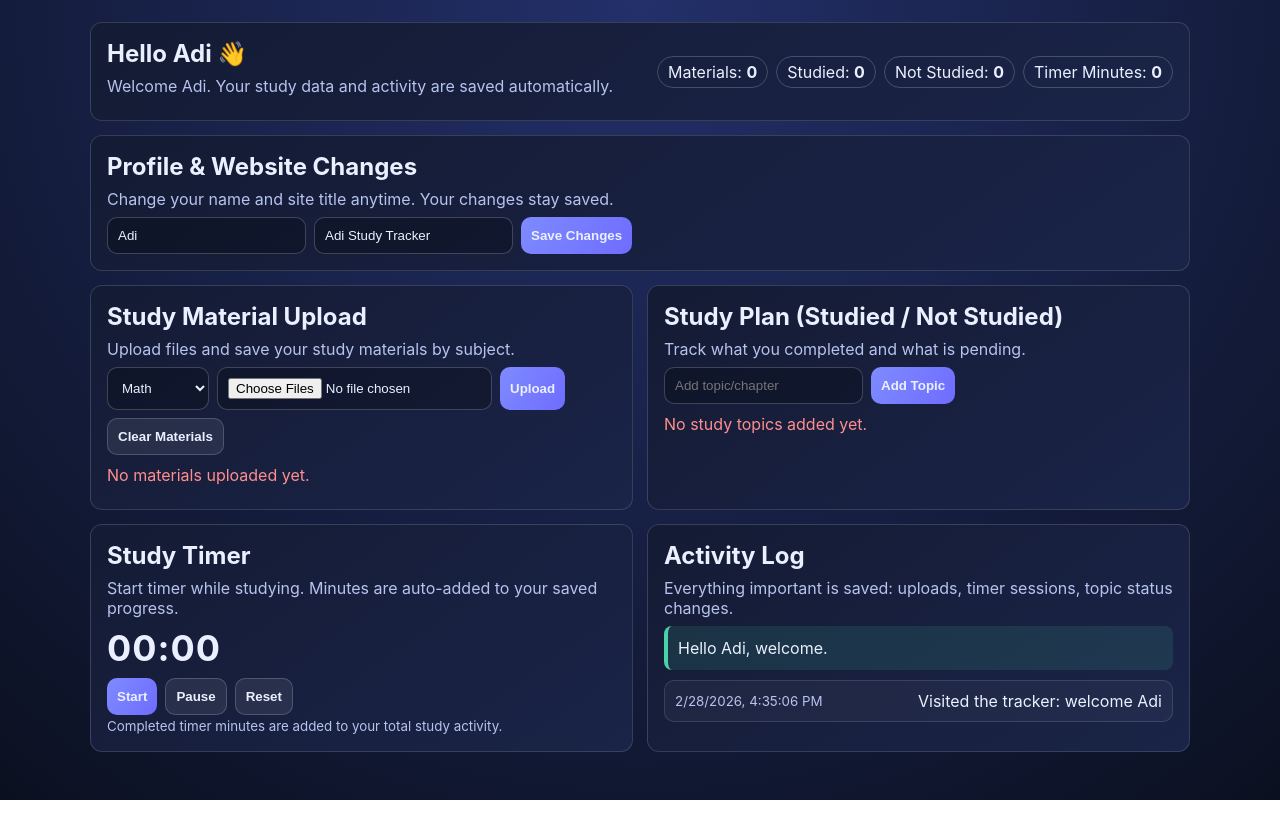
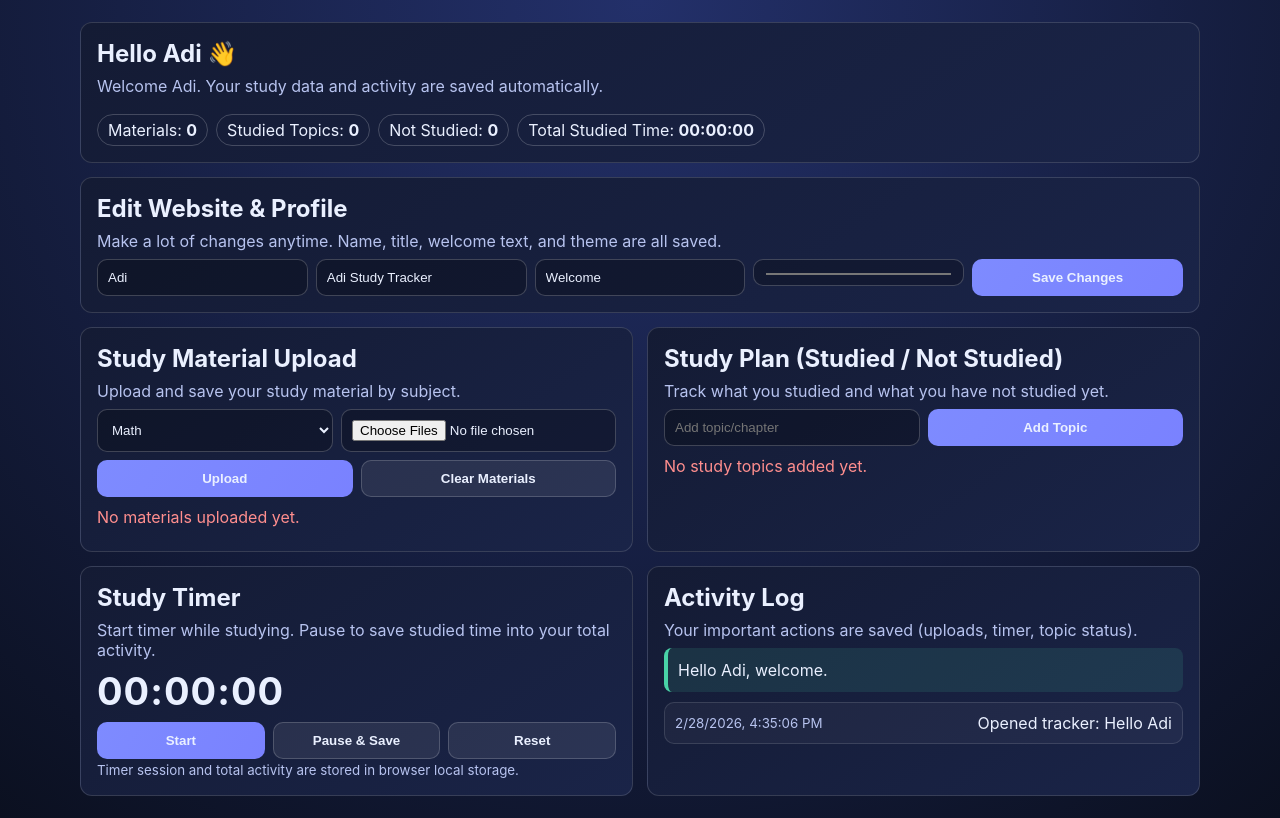
Before and after one commit to adityak3676-boop/Study-tracker, a plain HTML site: page index.html in a window 1280 px wide. Drawn offline with Linux system fonts and the light colour scheme.

Commit message:
Refine tracker with stronger customization, persistence, and timer logging

```diff
--- a/index.html
+++ b/index.html
@@ -26,7 +26,7 @@
       padding: 22px;
     }
 
-    .app { max-width: 1100px; margin: 0 auto; display: grid; gap: 14px; }
+    .app { max-width: 1120px; margin: 0 auto; display: grid; gap: 14px; }
     .card {
       background: linear-gradient(145deg, var(--card), var(--card-soft));
       border: 1px solid rgba(255,255,255,0.14);
@@ -41,7 +41,7 @@
     .chips { display: flex; gap: 8px; flex-wrap: wrap; }
     .chip { padding: 5px 10px; border-radius: 999px; border: 1px solid rgba(255,255,255,0.2); }
 
-    .grid { display: grid; gap: 14px; grid-template-columns: repeat(auto-fit, minmax(320px, 1fr)); }
+    .grid { display: grid; gap: 14px; grid-template-columns: repeat(auto-fit, minmax(340px, 1fr)); }
 
     input, select, button {
       padding: 10px;
@@ -51,16 +51,42 @@
       color: var(--text);
     }
 
-    button { background: linear-gradient(120deg, var(--accent), #6f6cff); border: none; font-weight: 600; cursor: pointer; }
+    button {
+      background: linear-gradient(120deg, var(--accent), color-mix(in srgb, var(--accent), #6f6cff 30%));
+      border: none;
+      font-weight: 600;
+      cursor: pointer;
+    }
+
     button.secondary { background: rgba(255,255,255,0.08); border: 1px solid rgba(255,255,255,0.18); }
 
     .row { display: flex; gap: 8px; flex-wrap: wrap; }
-    .list { display: grid; gap: 8px; margin-top: 10px; max-height: 250px; overflow: auto; }
-    .item { border: 1px solid rgba(255,255,255,0.12); padding: 10px; border-radius: 10px; background: rgba(255,255,255,0.04); display: flex; justify-content: space-between; gap: 8px; align-items: center; }
+    .row > * { flex: 1 1 160px; }
 
-    .coach { border-left: 4px solid var(--good); background: rgba(73,211,167,0.12); padding: 10px; border-radius: 8px; min-height: 44px; display: flex; align-items: center; }
+    .list { display: grid; gap: 8px; margin-top: 10px; max-height: 260px; overflow: auto; }
+    .item {
+      border: 1px solid rgba(255,255,255,0.12);
+      padding: 10px;
+      border-radius: 10px;
+      background: rgba(255,255,255,0.04);
+      display: flex;
+      justify-content: space-between;
+      gap: 8px;
+      align-items: center;
+    }
 
-    .timer { font-size: 36px; font-weight: 700; letter-spacing: 1px; margin: 8px 0; }
+    .coach {
+      border-left: 4px solid var(--good);
+      background: rgba(73,211,167,0.12);
+      padding: 10px;
+      border-radius: 8px;
+      min-height: 44px;
+      display: flex;
+      align-items: center;
+      margin-bottom: 10px;
+    }
+
+    .timer { font-size: 38px; font-weight: 700; letter-spacing: 1px; margin: 8px 0; }
     small { color: var(--muted); }
     .danger { color: var(--warn); }
   </style>
@@ -70,22 +96,24 @@
     <section class="card hero">
       <div>
         <h1 id="title">Hello Adi 👋</h1>
-        <p id="subtitle">Welcome back. Your study tracker is ready and all data is auto-saved.</p>
+        <p id="subtitle">Welcome. Your study data is saved automatically.</p>
       </div>
       <div class="chips">
         <span class="chip">Materials: <strong id="materialsCount">0</strong></span>
-        <span class="chip">Studied: <strong id="studiedCount">0</strong></span>
+        <span class="chip">Studied Topics: <strong id="studiedCount">0</strong></span>
         <span class="chip">Not Studied: <strong id="pendingCount">0</strong></span>
-        <span class="chip">Timer Minutes: <strong id="minutesLogged">0</strong></span>
+        <span class="chip">Total Studied Time: <strong id="totalTime">00:00:00</strong></span>
       </div>
     </section>
 
     <section class="card">
-      <h2>Profile & Website Changes</h2>
-      <p>Change your name and site title anytime. Your changes stay saved.</p>
+      <h2>Edit Website & Profile</h2>
+      <p>Make a lot of changes anytime. Name, title, welcome text, and theme are all saved.</p>
       <div class="row">
-        <input id="nameInput" type="text" placeholder="Your name (e.g., Adi)" />
+        <input id="nameInput" type="text" placeholder="Your name (Adi)" />
         <input id="siteTitleInput" type="text" placeholder="Website title" />
+        <input id="welcomeInput" type="text" placeholder="Welcome text" />
+        <input id="accentInput" type="color" value="#7e8bff" title="Theme color" />
         <button id="saveProfileBtn">Save Changes</button>
       </div>
     </section>
@@ -93,7 +121,7 @@
     <section class="grid">
       <section class="card">
         <h2>Study Material Upload</h2>
-        <p>Upload files and save your study materials by subject.</p>
+        <p>Upload and save your study material by subject.</p>
         <div class="row">
           <select id="subject">
             <option>Math</option>
@@ -112,7 +140,7 @@
 
       <section class="card">
         <h2>Study Plan (Studied / Not Studied)</h2>
-        <p>Track what you completed and what is pending.</p>
+        <p>Track what you studied and what you have not studied yet.</p>
         <div class="row">
           <input id="taskInput" type="text" placeholder="Add topic/chapter" />
           <button id="addTaskBtn">Add Topic</button>
@@ -124,19 +152,19 @@
     <section class="grid">
       <section class="card">
         <h2>Study Timer</h2>
-        <p>Start timer while studying. Minutes are auto-added to your saved progress.</p>
-        <div class="timer" id="timerDisplay">00:00</div>
+        <p>Start timer while studying. Pause to save studied time into your total activity.</p>
+        <div class="timer" id="timerDisplay">00:00:00</div>
         <div class="row">
           <button id="startTimerBtn">Start</button>
-          <button id="pauseTimerBtn" class="secondary">Pause</button>
+          <button id="pauseTimerBtn" class="secondary">Pause & Save</button>
           <button id="resetTimerBtn" class="secondary">Reset</button>
         </div>
-        <small>Completed timer minutes are added to your total study activity.</small>
+        <small>Timer session and total activity are stored in browser local storage.</small>
       </section>
 
       <section class="card">
         <h2>Activity Log</h2>
-        <p>Everything important is saved: uploads, timer sessions, topic status changes.</p>
+        <p>Your important actions are saved (uploads, timer, topic status).</p>
         <div class="coach" id="coach">Automation coach ready.</div>
         <div class="list" id="activityList"></div>
       </section>
@@ -148,7 +176,7 @@
       profile: "st_profile",
       materials: "st_materials",
       tasks: "st_tasks",
-      minutes: "st_minutes",
+      studiedSeconds: "st_studied_seconds",
       activity: "st_activity"
     };
 
@@ -157,6 +185,8 @@
       subtitle: document.getElementById("subtitle"),
       nameInput: document.getElementById("nameInput"),
       siteTitleInput: document.getElementById("siteTitleInput"),
+      welcomeInput: document.getElementById("welcomeInput"),
+      accentInput: document.getElementById("accentInput"),
       saveProfileBtn: document.getElementById("saveProfileBtn"),
       subject: document.getElementById("subject"),
       materialInput: document.getElementById("materialInput"),
@@ -175,26 +205,40 @@
       materialsCount: document.getElementById("materialsCount"),
       studiedCount: document.getElementById("studiedCount"),
       pendingCount: document.getElementById("pendingCount"),
-      minutesLogged: document.getElementById("minutesLogged")
+      totalTime: document.getElementById("totalTime")
+    };
+
+    const defaultProfile = {
+      name: "Adi",
+      siteTitle: "Adi Study Tracker",
+      welcomeText: "Welcome",
+      accent: "#7e8bff"
     };
 
     const state = {
-      profile: JSON.parse(localStorage.getItem(KEYS.profile) || '{"name":"Adi","siteTitle":"Adi Study Tracker"}'),
+      profile: JSON.parse(localStorage.getItem(KEYS.profile) || JSON.stringify(defaultProfile)),
       materials: JSON.parse(localStorage.getItem(KEYS.materials) || "[]"),
       tasks: JSON.parse(localStorage.getItem(KEYS.tasks) || "[]"),
-      minutes: Number(localStorage.getItem(KEYS.minutes) || 0),
+      studiedSeconds: Number(localStorage.getItem(KEYS.studiedSeconds) || 0),
       activity: JSON.parse(localStorage.getItem(KEYS.activity) || "[]"),
-      timerSeconds: 0,
+      sessionSeconds: 0,
       timerRef: null,
       idleSeconds: 0
     };
+
+    function formatDuration(totalSeconds) {
+      const hh = String(Math.floor(totalSeconds / 3600)).padStart(2, "0");
+      const mm = String(Math.floor((totalSeconds % 3600) / 60)).padStart(2, "0");
+      const ss = String(totalSeconds % 60).padStart(2, "0");
+      return `${hh}:${mm}:${ss}`;
+    }
 
     function saveAll() {
       localStorage.setItem(KEYS.profile, JSON.stringify(state.profile));
       localStorage.setItem(KEYS.materials, JSON.stringify(state.materials));
       localStorage.setItem(KEYS.tasks, JSON.stringify(state.tasks));
-      localStorage.setItem(KEYS.minutes, String(state.minutes));
-      localStorage.setItem(KEYS.activity, JSON.stringify(state.activity.slice(0, 100)));
+      localStorage.setItem(KEYS.studiedSeconds, String(state.studiedSeconds));
+      localStorage.setItem(KEYS.activity, JSON.stringify(state.activity.slice(0, 150)));
     }
 
     function speak(text) {
@@ -224,12 +268,22 @@
       renderActivity();
     }
 
+    function applyTheme() {
+      const accent = state.profile.accent || defaultProfile.accent;
+      document.documentElement.style.setProperty("--accent", accent);
+      ui.accentInput.value = accent;
+    }
+
     function renderProfile() {
-      document.title = state.profile.siteTitle || "Adi Study Tracker";
-      ui.title.textContent = `Hello ${state.profile.name || "Adi"} 👋`;
-      ui.subtitle.textContent = `Welcome ${state.profile.name || "Adi"}. Your study data and activity are saved automatically.`;
-      ui.nameInput.value = state.profile.name || "Adi";
-      ui.siteTitleInput.value = state.profile.siteTitle || "Adi Study Tracker";
+      document.title = state.profile.siteTitle || defaultProfile.siteTitle;
+      const name = state.profile.name || defaultProfile.name;
+      const welcomeText = state.profile.welcomeText || defaultProfile.welcomeText;
+      ui.title.textContent = `Hello ${name} 👋`;
+      ui.subtitle.textContent = `${welcomeText} ${name}. Your study data and activity are saved automatically.`;
+      ui.nameInput.value = name;
+      ui.siteTitleInput.value = state.profile.siteTitle || defaultProfile.siteTitle;
+      ui.welcomeInput.value = welcomeText;
+      applyTheme();
     }
 
     function renderMaterials() {
@@ -248,7 +302,9 @@
         ui.materialsList.appendChild(row);
       });
 
-      if (!state.materials.length) ui.materialsList.innerHTML = '<p class="danger">No materials uploaded yet.</p>';
+      if (!state.materials.length) {
+        ui.materialsList.innerHTML = '<p class="danger">No materials uploaded yet.</p>';
+      }
 
       ui.materialsList.querySelectorAll("button[data-material-index]").forEach((btn) => {
         btn.addEventListener("click", () => {
@@ -263,29 +319,31 @@
 
     function renderTasks() {
       ui.tasksList.innerHTML = "";
-      state.tasks.slice().reverse().forEach((t, reverseIndex) => {
+      state.tasks.slice().reverse().forEach((task, reverseIndex) => {
         const idx = state.tasks.length - 1 - reverseIndex;
-        const statusLabel = t.done ? "Studied" : "Not Studied";
+        const status = task.done ? "Studied" : "Not Studied";
         const row = document.createElement("div");
         row.className = "item";
         row.innerHTML = `
           <div>
-            <strong>${t.topic}</strong><br>
-            <small>Status: ${statusLabel}</small>
+            <strong>${task.topic}</strong><br>
+            <small>Status: ${status}</small>
           </div>
           <div class="row">
-            <button class="secondary" data-toggle-index="${idx}">${t.done ? "Mark Not Studied" : "Mark Studied"}</button>
-            <button class="secondary" data-delete-task-index="${idx}">Delete</button>
+            <button class="secondary" data-toggle-task="${idx}">${task.done ? "Mark Not Studied" : "Mark Studied"}</button>
+            <button class="secondary" data-delete-task="${idx}">Delete</button>
           </div>
         `;
         ui.tasksList.appendChild(row);
       });
 
-      if (!state.tasks.length) ui.tasksList.innerHTML = '<p class="danger">No study topics added yet.</p>';
+      if (!state.tasks.length) {
+        ui.tasksList.innerHTML = '<p class="danger">No study topics added yet.</p>';
+      }
 
-      ui.tasksList.querySelectorAll("button[data-toggle-index]").forEach((btn) => {
+      ui.tasksList.querySelectorAll("button[data-toggle-task]").forEach((btn) => {
         btn.addEventListener("click", () => {
-          const idx = Number(btn.dataset.toggleIndex);
+          const idx = Number(btn.dataset.toggleTask);
           state.tasks[idx].done = !state.tasks[idx].done;
           addActivity(`${state.tasks[idx].topic} marked as ${state.tasks[idx].done ? "Studied" : "Not Studied"}`);
           saveAll();
@@ -293,9 +351,9 @@
         });
       });
 
-      ui.tasksList.querySelectorAll("button[data-delete-task-index]").forEach((btn) => {
+      ui.tasksList.querySelectorAll("button[data-delete-task]").forEach((btn) => {
         btn.addEventListener("click", () => {
-          const idx = Number(btn.dataset.deleteTaskIndex);
+          const idx = Number(btn.dataset.deleteTask);
           const removed = state.tasks.splice(idx, 1)[0];
           addActivity(`Deleted topic: ${removed.topic}`);
           saveAll();
@@ -312,7 +370,10 @@
         row.innerHTML = `<small>${new Date(a.time).toLocaleString()}</small><span>${a.text}</span>`;
         ui.activityList.appendChild(row);
       });
-      if (!state.activity.length) ui.activityList.innerHTML = '<p class="danger">No activity yet.</p>';
+
+      if (!state.activity.length) {
+        ui.activityList.innerHTML = '<p class="danger">No activity yet.</p>';
+      }
     }
 
     function renderStats() {
@@ -321,31 +382,31 @@
       ui.materialsCount.textContent = String(state.materials.length);
       ui.studiedCount.textContent = String(studied);
       ui.pendingCount.textContent = String(pending);
-      ui.minutesLogged.textContent = String(state.minutes);
+      ui.totalTime.textContent = formatDuration(state.studiedSeconds);
     }
 
     function renderTimer() {
-      const min = String(Math.floor(state.timerSeconds / 60)).padStart(2, "0");
-      const sec = String(state.timerSeconds % 60).padStart(2, "0");
-      ui.timerDisplay.textContent = `${min}:${sec}`;
+      ui.timerDisplay.textContent = formatDuration(state.sessionSeconds);
     }
 
     function renderAll() {
       renderProfile();
       renderMaterials();
       renderTasks();
+      renderActivity();
       renderStats();
-      renderActivity();
       renderTimer();
     }
 
     ui.saveProfileBtn.addEventListener("click", () => {
-      state.profile.name = ui.nameInput.value.trim() || "Adi";
-      state.profile.siteTitle = ui.siteTitleInput.value.trim() || "Adi Study Tracker";
-      addActivity(`Profile updated for ${state.profile.name}`);
+      state.profile.name = ui.nameInput.value.trim() || defaultProfile.name;
+      state.profile.siteTitle = ui.siteTitleInput.value.trim() || defaultProfile.siteTitle;
+      state.profile.welcomeText = ui.welcomeInput.value.trim() || defaultProfile.welcomeText;
+      state.profile.accent = ui.accentInput.value || defaultProfile.accent;
       saveAll();
       renderProfile();
-      speak(`Saved. Hello ${state.profile.name}, welcome.`);
+      addActivity(`Profile updated for ${state.profile.name}`);
+      speak(`Hello ${state.profile.name}, welcome.`);
     });
 
     ui.uploadBtn.addEventListener("click", () => {
@@ -353,8 +414,9 @@
         speak("Please select files first.");
         return;
       }
+
+      const now = Date.now();
       const subject = ui.subject.value;
-      const now = Date.now();
       [...ui.materialInput.files].forEach((file) => {
         state.materials.push({
           name: file.name,
@@ -363,12 +425,13 @@
           createdAt: now
         });
       });
-      addActivity(`Uploaded ${ui.materialInput.files.length} material file(s) in ${subject}`);
+
+      addActivity(`Uploaded ${ui.materialInput.files.length} file(s) in ${subject}`);
+      ui.materialInput.value = "";
       saveAll();
       renderAll();
-      ui.materialInput.value = "";
       beep();
-      speak("Material uploaded and saved.");
+      speak("Study material uploaded and saved.");
     });
 
     ui.clearMaterialsBtn.addEventListener("click", () => {
@@ -376,7 +439,7 @@
       addActivity("Cleared all study materials");
       saveAll();
       renderAll();
-      speak("All materials cleared.");
+      speak("All materials removed.");
     });
 
     ui.addTaskBtn.addEventListener("click", () => {
@@ -385,6 +448,7 @@
         speak("Please write a topic first.");
         return;
       }
+
       state.tasks.push({ topic, done: false });
       ui.taskInput.value = "";
       addActivity(`Added topic: ${topic}`);
@@ -395,28 +459,30 @@
     ui.startTimerBtn.addEventListener("click", () => {
       if (state.timerRef) return;
       state.timerRef = setInterval(() => {
-        state.timerSeconds += 1;
+        state.sessionSeconds += 1;
         renderTimer();
       }, 1000);
       addActivity("Study timer started");
-      speak("Timer started. Focus mode on.");
+      speak("Timer started. Focus on your study.");
     });
 
     ui.pauseTimerBtn.addEventListener("click", () => {
       if (!state.timerRef) return;
+
       clearInterval(state.timerRef);
       state.timerRef = null;
-      const completedMins = Math.floor(state.timerSeconds / 60);
-      if (completedMins > 0) {
-        state.minutes += completedMins;
-        addActivity(`Timer paused. Logged ${completedMins} minute(s) study activity.`);
+      if (state.sessionSeconds > 0) {
+        state.studiedSeconds += state.sessionSeconds;
+        addActivity(`Timer paused and saved ${formatDuration(state.sessionSeconds)} study time.`);
       } else {
         addActivity("Timer paused.");
       }
-      state.timerSeconds = state.timerSeconds % 60;
+
+      state.sessionSeconds = 0;
       saveAll();
       renderAll();
-      speak("Timer paused and activity saved.");
+      beep(700, 0.1);
+      speak("Timer paused. Study activity saved.");
     });
 
     ui.resetTimerBtn.addEventListener("click", () => {
@@ -424,7 +490,7 @@
         clearInterval(state.timerRef);
         state.timerRef = null;
       }
-      state.timerSeconds = 0;
+      state.sessionSeconds = 0;
       renderTimer();
       addActivity("Timer reset");
       speak("Timer reset.");
@@ -442,8 +508,8 @@
     }, 1000);
 
     renderAll();
-    speak(`Hello ${state.profile.name || "Adi"}, welcome.`);
-    addActivity(`Visited the tracker: welcome ${state.profile.name || "Adi"}`);
+    speak(`Hello ${state.profile.name || defaultProfile.name}, welcome.`);
+    addActivity(`Opened tracker: Hello ${state.profile.name || defaultProfile.name}`);
     saveAll();
   </script>
 </body>
```
Also changed, not shown: 1 other file.
